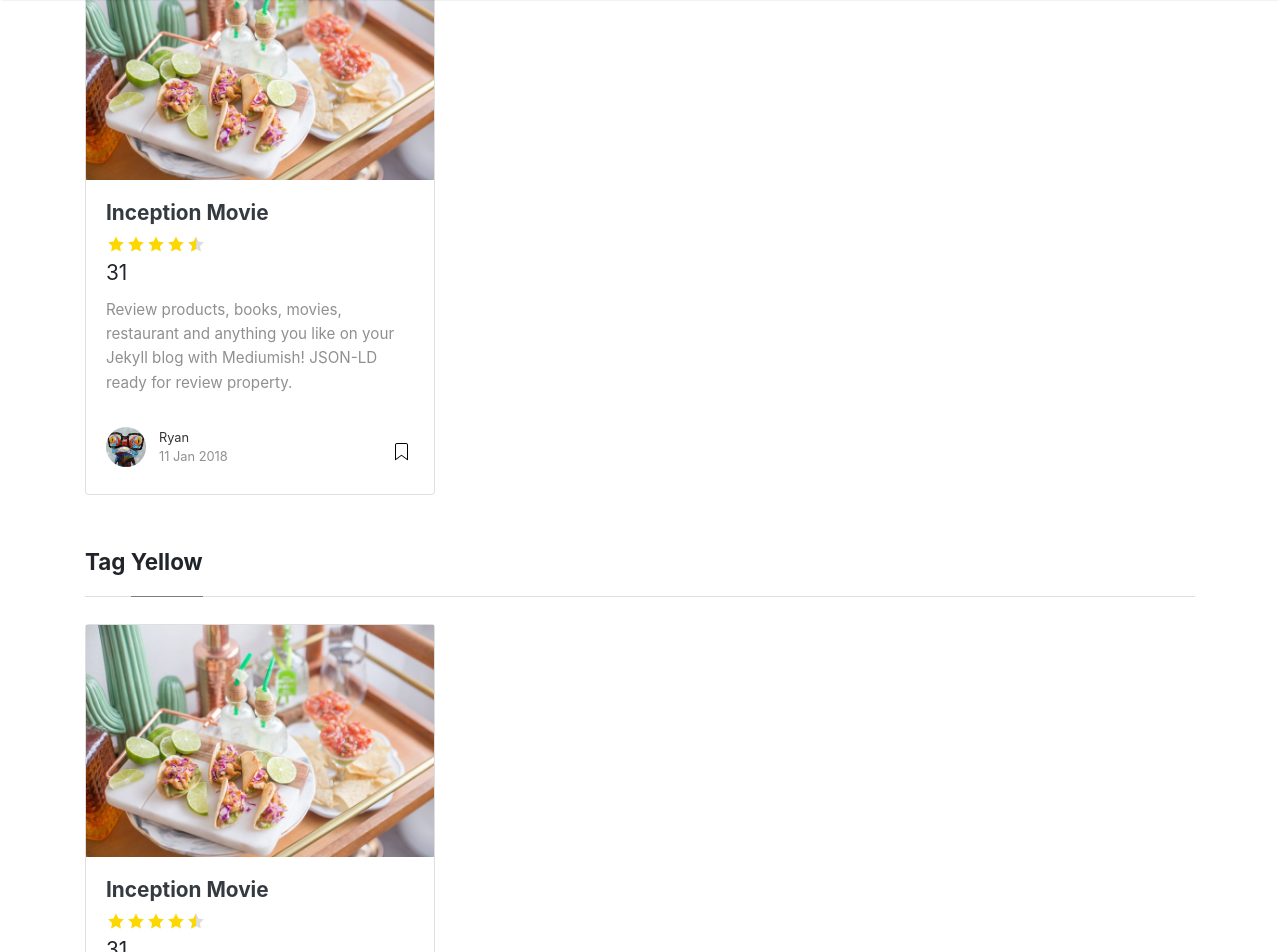
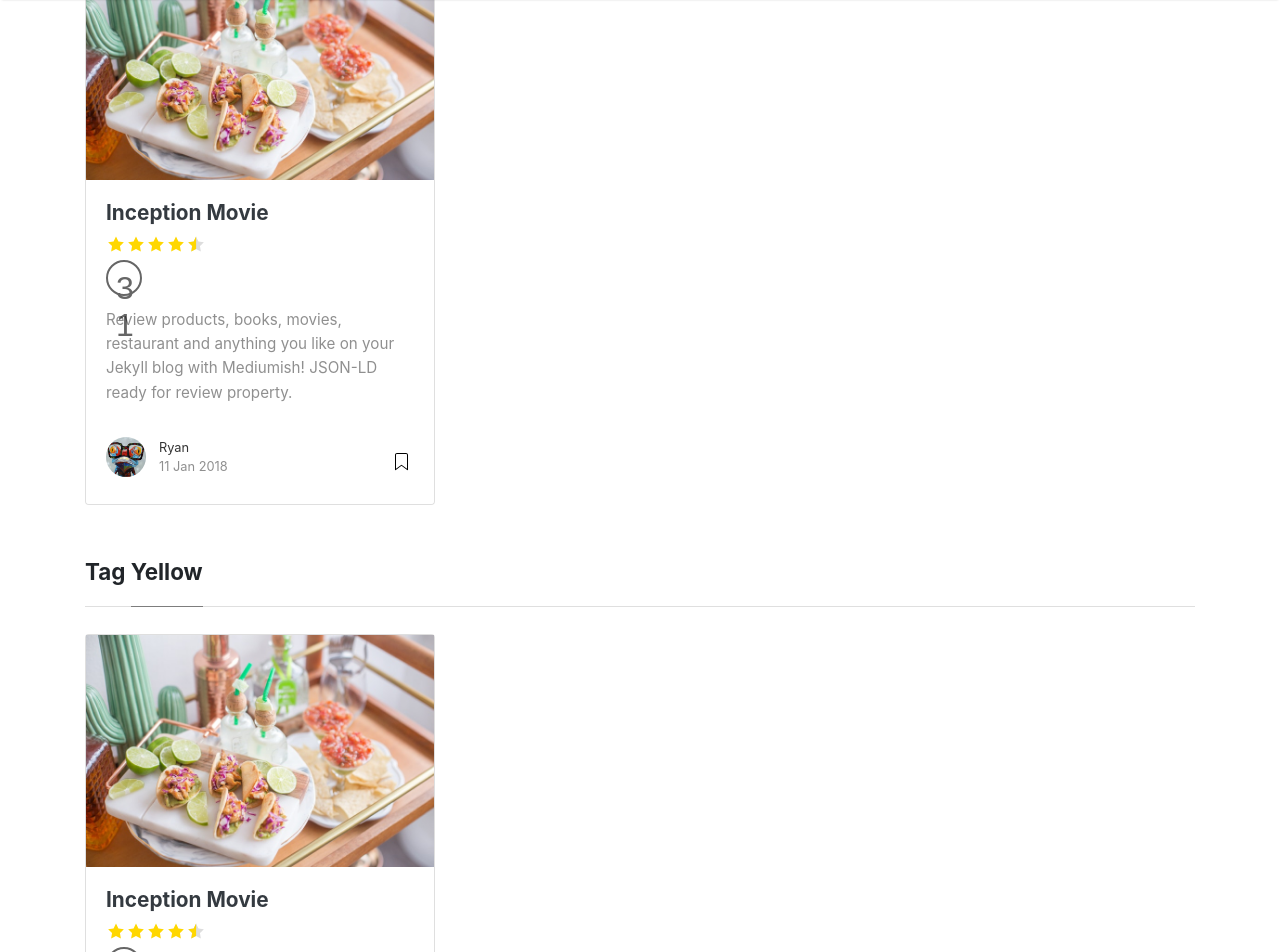
Before and after one commit to zarestaurantwifi/zarestaurantwifi.github.io, a Jekyll site: the page built from _pages/tags.md, in a window 1280 px wide and 1400 px high, scrolled down 367 px. Shown: the top 952 px of the window. Built offline with Jekyll 4.4.1, drawn with Linux system fonts in a browser that asks for light colours; nearby versions of some CDN libraries.

Commit message:
speed image

```diff
--- a/_sass/_starsnonscss.scss
+++ b/_sass/_starsnonscss.scss
@@ -90,3 +90,16 @@
    font-size: 50%; }
  .c-rating--big {
    font-size: 150%; }
+.c-speed {
+  border-radius: 50%;
+  width: 36px;
+  height: 36px;
+  padding: 8px;
+
+  background: #fff;
+  border: 2px solid #666;
+  color: #666;
+  text-align: center;
+
+  font: 32px Arial, sans-serif;
+}
```
